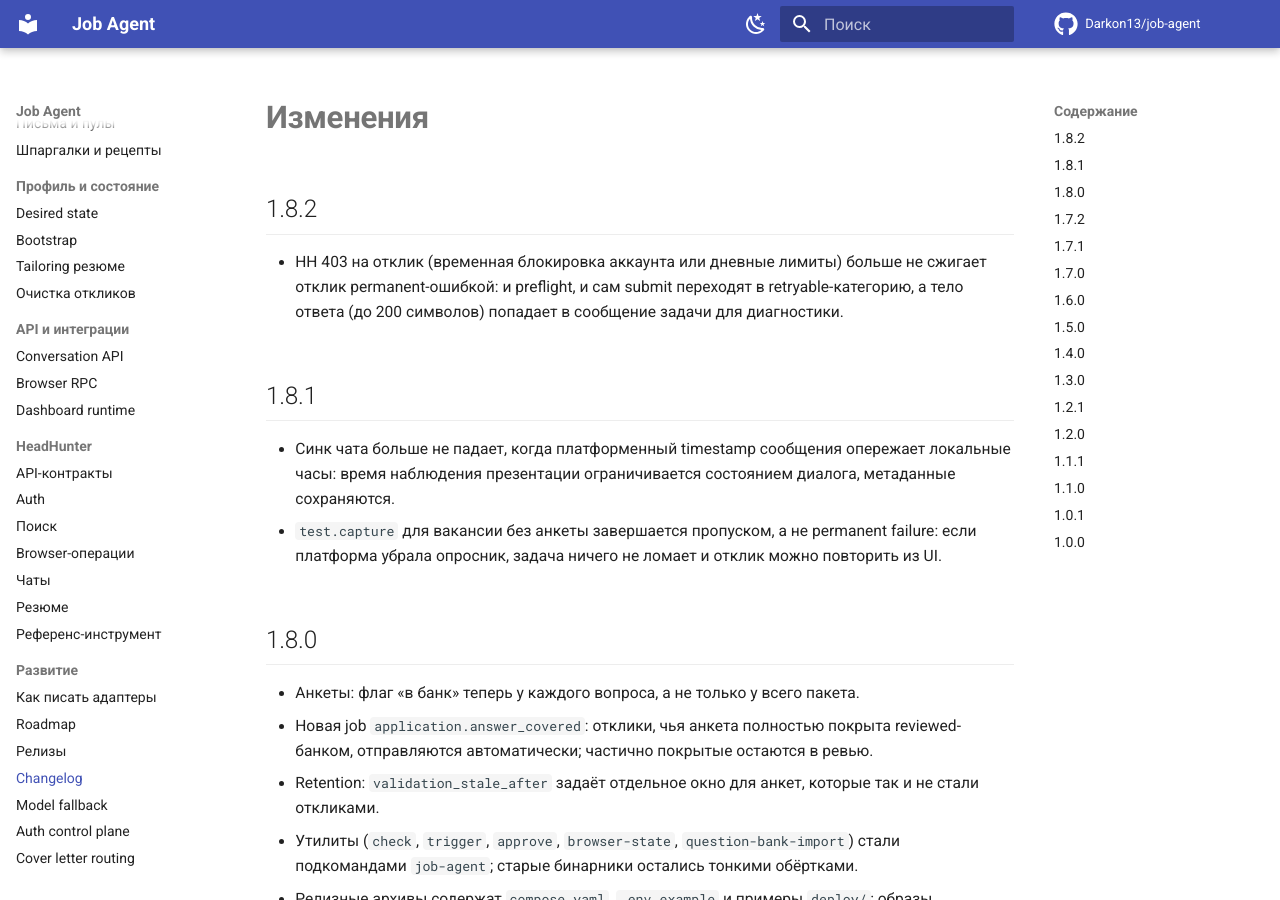
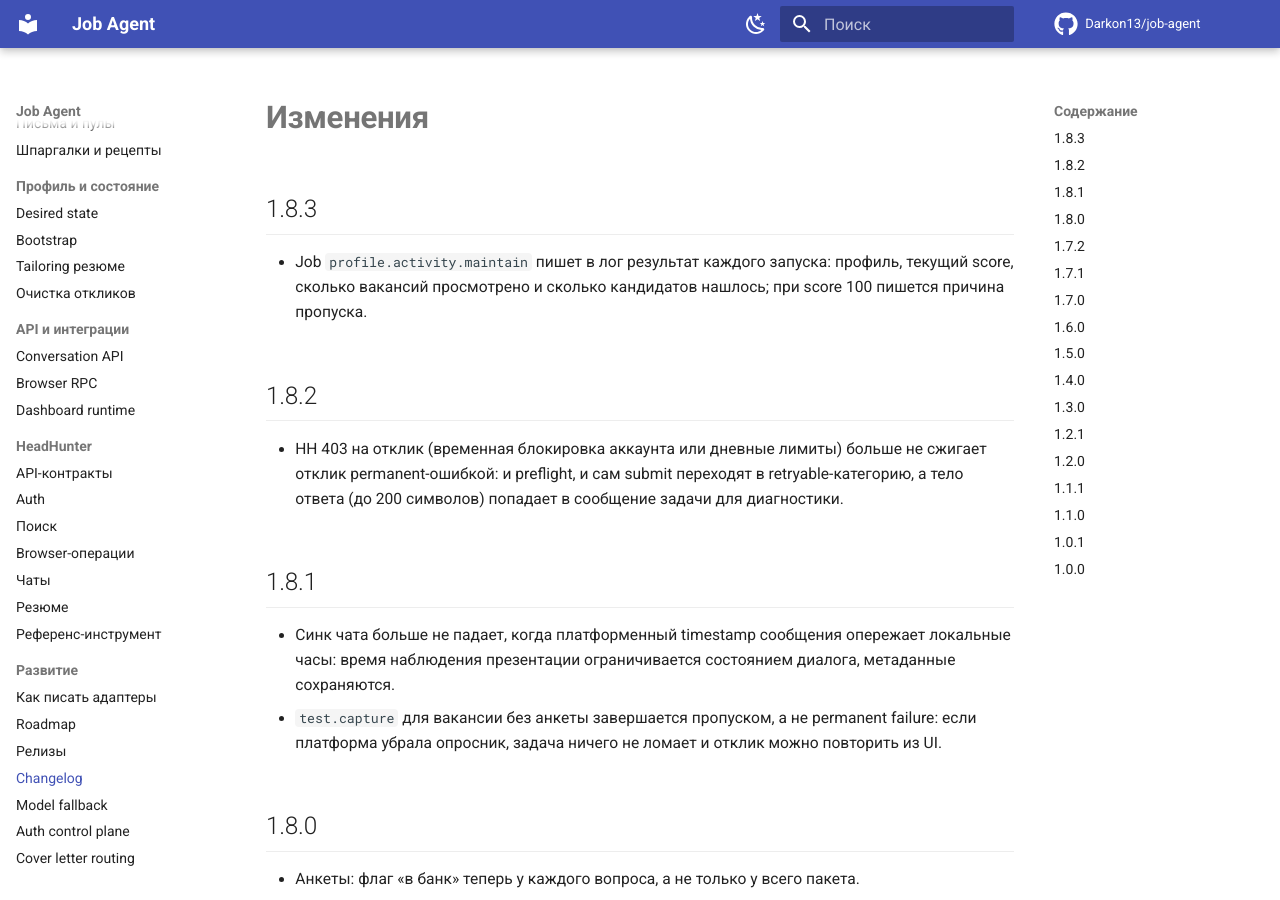
Before and after one commit to Darkon13/job-agent, an MkDocs documentation site: the page built from docs/changelog.md, in a window 1280 px wide and 900 px high. Built offline with MkDocs 1.6.1 and Material for MkDocs 9.7.7, drawn with Linux system fonts in a browser that asks for light colours; comment, search, counter and statistics services are not loaded.

Commit message:
feat(activity): log every maintenance run
The maintain job now reports the profile, the observed score, how many
vacancies were viewed and how many candidates were available; a skip at the
platform maximum is logged with its reason.

```diff
--- a/docs/changelog.md
+++ b/docs/changelog.md
@@ -1,4 +1,10 @@
 # Изменения
+
+## 1.8.3
+
+- Job `profile.activity.maintain` пишет в лог результат каждого запуска:
+  профиль, текущий score, сколько вакансий просмотрено и сколько кандидатов
+  нашлось; при score 100 пишется причина пропуска.
 
 ## 1.8.2
 
```
Also changed, not shown: docs/releasing.md (+4 -4 lines), 4 other files.
